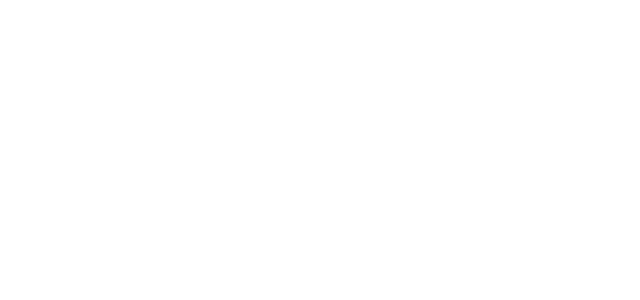
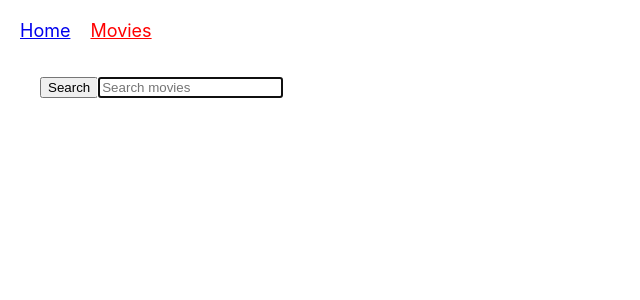
Before and after one commit to Serhii-kh/goit-react-hw-05-movies, a React (Create React App) app: page /movie in a window 1280 px wide. Before the commit this address had no page. Shown: the top 300 px of the page, without its empty margins (0-640 px from the left). Built offline with nearby package versions, Linux system fonts and the light colour scheme.

Commit message:
Movies page done

```diff
--- a/src/components/App.jsx
+++ b/src/components/App.jsx
@@ -21,7 +21,7 @@
 						<Route path="cast" element={<Casts />} />
 						<Route path="reviews" element={<Reviews />} />
 					</Route>
-					<Route path="search/movie" element={<Movies />} />
+					<Route path="movie" element={<Movies />} />
 				</Route>
 			</Routes>
 		</>
--- a/src/components/Navigation/Navigation.jsx
+++ b/src/components/Navigation/Navigation.jsx
@@ -9,7 +9,7 @@
 			<header>
 				<nav className={css.Navigation}>
 					<NavLink to="/" className={setActive}>Home</NavLink>
-					<NavLink to="search/movie" className={setActive}>Movies</NavLink>
+					<NavLink to="movie" className={setActive}>Movies</NavLink>
 				</nav>
 			</header>
 		</>
--- a/src/components/pages/Movies/Movies.jsx
+++ b/src/components/pages/Movies/Movies.jsx
@@ -1,43 +1,35 @@
-import { useEffect } from "react";
+import {  useState } from "react";
 import { fetchMovieByQuery } from "components/Api/fetchMovies";
 import { Wrapper } from "components/Wrapper/Wrapper";
 import css from '../Movies/Movies.module.css'
-import { useSearchParams } from "react-router-dom";
+import { Link, useLocation, useSearchParams } from "react-router-dom";
+// import {Home} from '../Home/Home'
 // import PropTypes from 'prop-types';
 
 
 export const Movies = () => {
+	const [movies, setMovies] = useState([])
 	const [searchParams, setSearchParams] = useSearchParams()
+	const location = useLocation()
 	const searchQuery = searchParams.get('query')
 
 	const handleChange = e => {
 		const { value } = e.target;
 		setSearchParams({ query: [value] })
-		// console.log(value)
-		// console.log(searchParams)
-		console.log(searchParams)
 	}
 
 	const handleSubmit = e => {
 		e.preventDefault();
 
-		if (searchParams.get('query').trim() === '') {
-			alert('Please, enter your search query!');
-			return;
-		}
+		// searchParams?.get('query')?.trim() === '' ?? alert('Please, enter your search query!');
 
-		console.log('submit done!')
+		fetchMovieByQuery(searchQuery).then(response => {
+			const { data: { results } } = response
+			setMovies(results)
+		})
 
-		fetchMovieByQuery(searchQuery).then(r => console.log(r))
-
-		// handlerFormSubmit(searchQuery);
-		// setSearchQuery('')
+		// setSearchParams({})
 	};
-
-	// useEffect(() => {
-	// 	fetchMovieByQuery(searchQuery)
-	// }, [searchQuery])
-
 
 	return (
 		<Wrapper>
@@ -47,7 +39,7 @@
 				</button>
 				<input
 					className={css.SearchForm__input}
-					// value={searchParams}
+					value={searchQuery? searchQuery : ''}
 					onChange={handleChange}
 					type="text"
 					autoComplete="off"
@@ -57,6 +49,16 @@
 				/>
 			</form>
 
+			<ul>
+				{movies.map(({ id, title }) =>
+				(<li key={id}>
+					<Link to={`${id}`} state={{ from: location }}>
+						{title}
+					</Link>
+				</li>)
+				)
+				}
+			</ul>
 		</Wrapper>
 	);
 }
```
